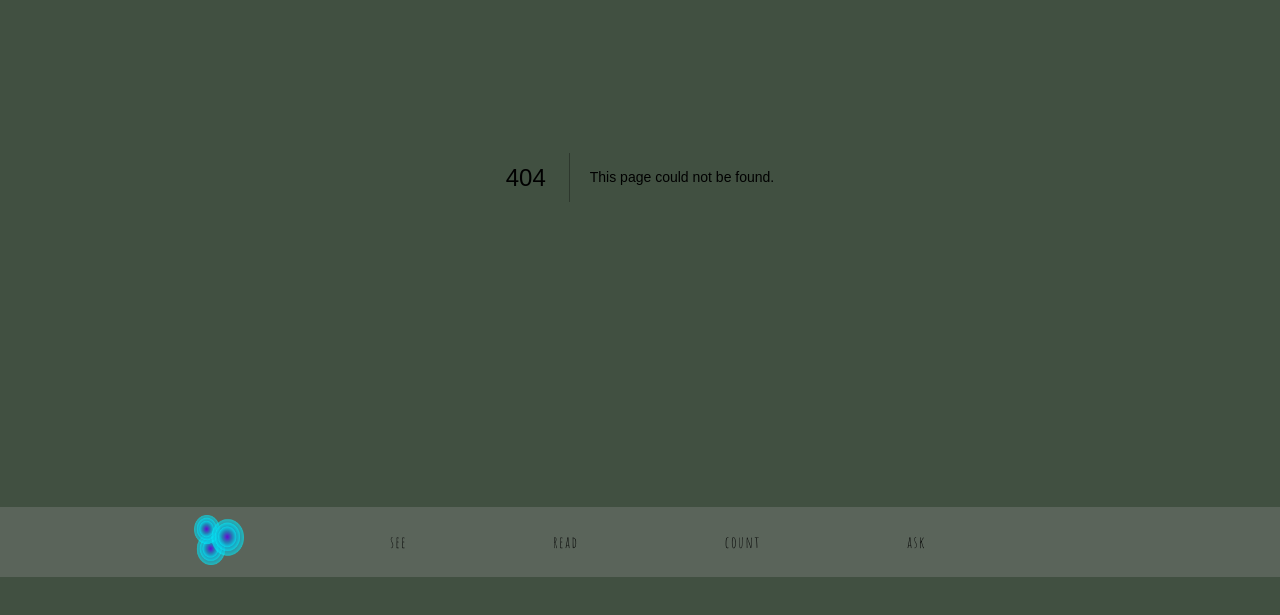
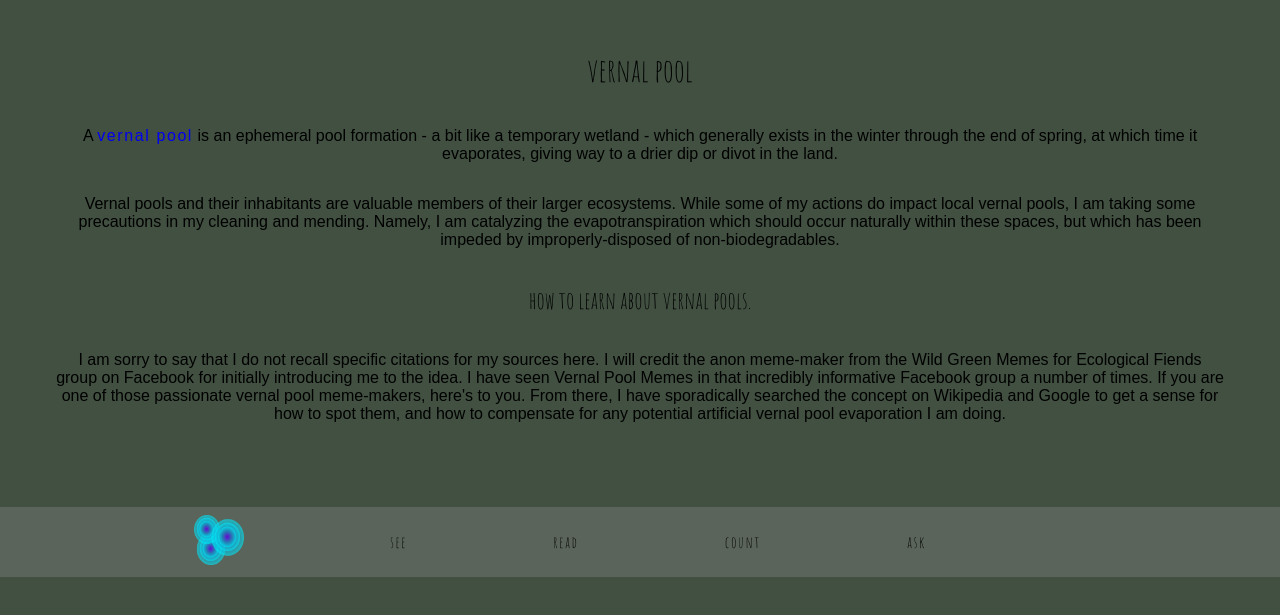
Before and after one commit to YouGuavas/patripples, a Next.js app: page /read/glossary/vernal_pool in a window 1280 px wide. Before the commit this address had no page. Shown: the part 223-838 px from the top of the page. Before the commit the page ends 800 px from the top, so only its background shows below. Built offline with nearby package versions, Linux system fonts and the light colour scheme; a web font is replaced by a local one.

Commit message:
Vernal Pool

```diff
--- /dev/null
+++ b/app/read/glossary/vernal_pool/page.tsx
@@ -0,0 +1,51 @@
+import Image from 'next/image';
+import Link from 'next/link';
+import type { Metadata } from 'next';
+
+export const metadata: Metadata = {
+	title: 'Patripples | Vernal Pool',
+	description:
+		'Learn about Vernal Pools and the ecosystems they support with Patripples.',
+};
+export default function Home() {
+	return (
+		<main className={`main center`}>
+			<h1 className={`style-1 thin lowercase`}>Vernal Pool</h1>
+			<p className={`paragraph`}>
+				A{' '}
+				<Link
+					className={`no-deco spaced`}
+					href="https://en.wikipedia.org/wiki/Vernal_pool"
+				>
+					vernal pool
+				</Link>{' '}
+				is an ephemeral pool formation - a bit like a temporary wetland - which
+				generally exists in the winter through the end of spring, at which time
+				it evaporates, giving way to a drier dip or divot in the land.
+			</p>
+			<p className={`paragraph`}>
+				Vernal pools and their inhabitants are valuable members of their larger
+				ecosystems. While some of my actions do impact local vernal pools, I am
+				taking some precautions in my cleaning and mending. Namely, I am
+				catalyzing the evapotranspiration which should occur naturally within
+				these spaces, but which has been impeded by improperly-disposed of
+				non-biodegradables.
+			</p>
+			<h2 className={`style-1 thin lowercase`}>
+				How To Learn About Vernal Pools.
+			</h2>
+
+			<p className={`paragraph`}>
+				I am sorry to say that I do not recall specific citations for my sources
+				here. I will credit the anon meme-maker from the Wild Green Memes for
+				Ecological Fiends group on Facebook for initially introducing me to the
+				idea. I have seen Vernal Pool Memes in that incredibly informative
+				Facebook group a number of times. If you are one of those passionate
+				vernal pool meme-makers, here&apos;s to you. From there, I have
+				sporadically searched the concept on Wikipedia and Google to get a sense
+				for how to spot them, and how to compensate for any potential artificial
+				vernal pool evaporation I am doing.
+			</p>
+		</main>
+	);
+}
```
Also changed, not shown: app/page.tsx (+7 -13 lines).
